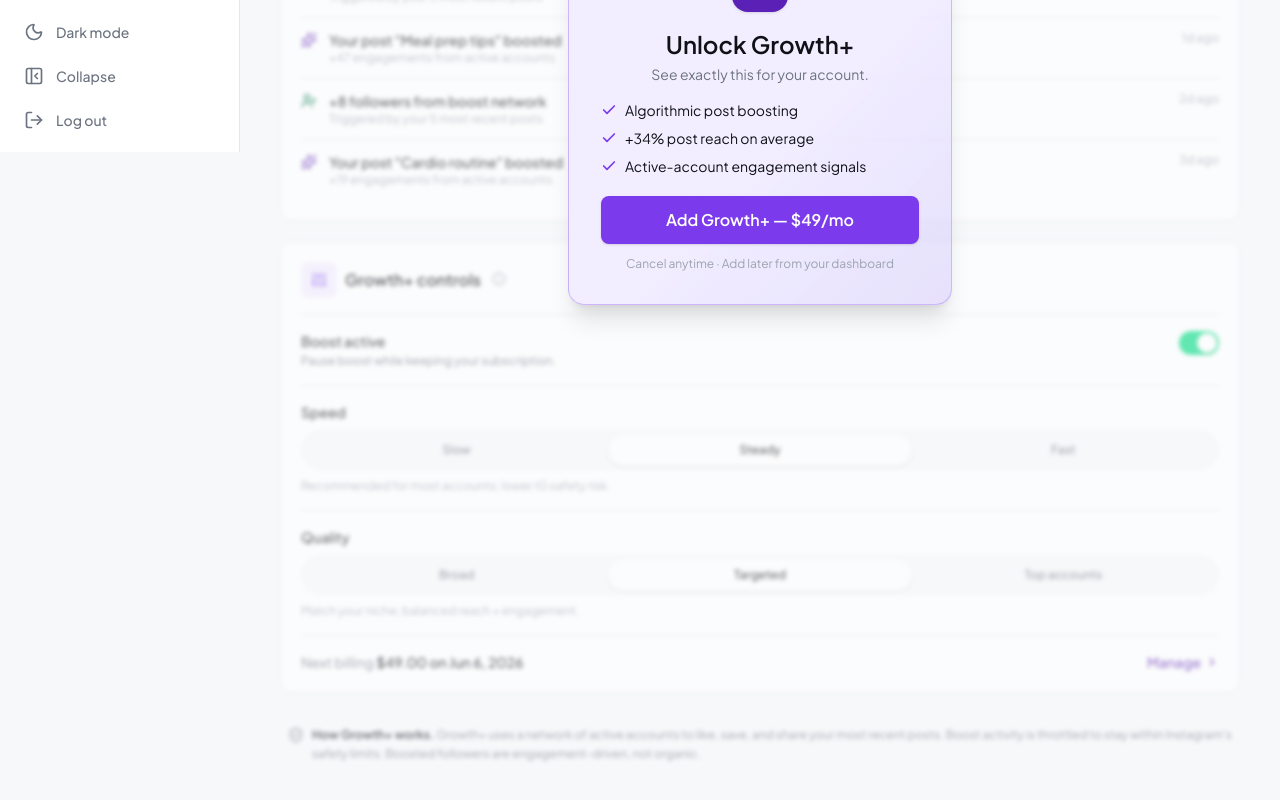
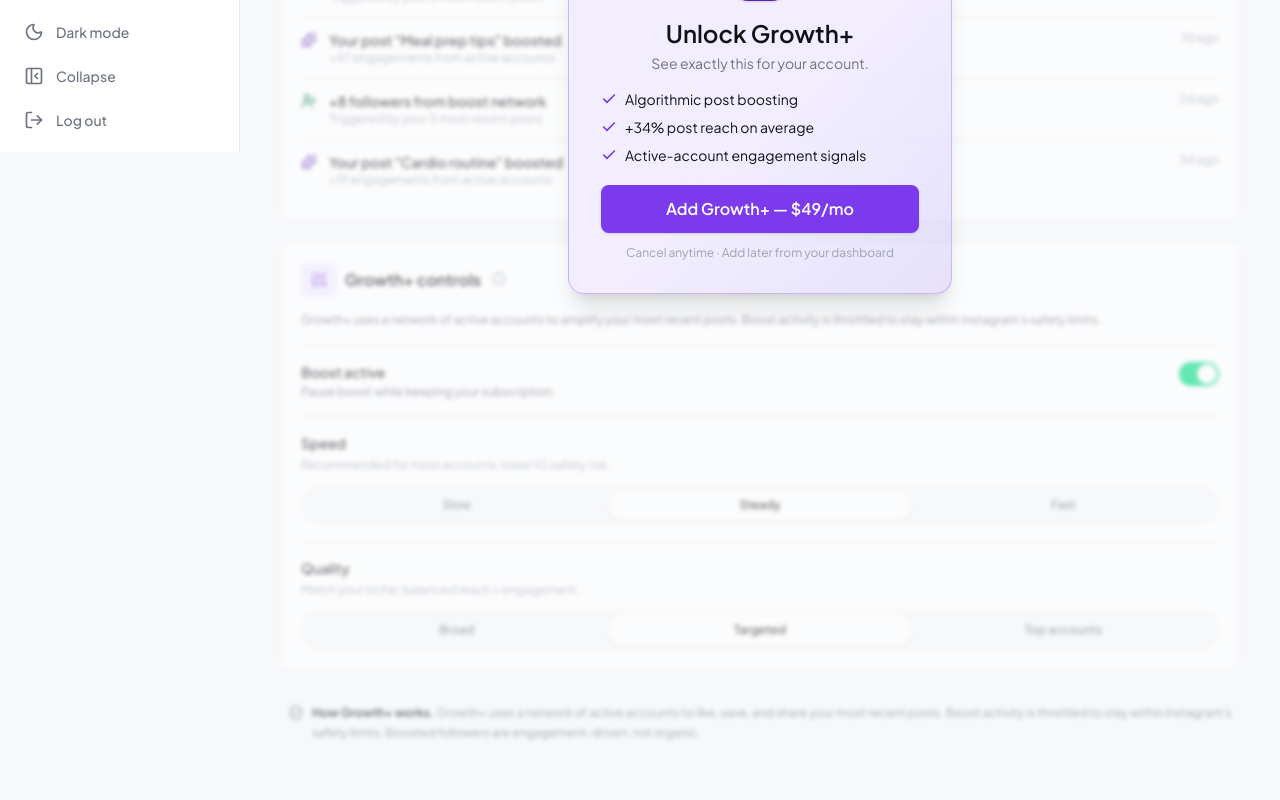
Before and after one commit to aleksandarstankovic-uiux/Kicksta, a React (Vite) app: page /growth-plus in a window 1280 px wide. Shown: the part 648-1448 px from the top of the page. After the commit the page ends 1426 px from the top, so only its background shows below. Built offline with nearby package versions, Linux system fonts and the light colour scheme.

Commit message:
refactor(growth-plus): inline how-it-works, move notes above controls, drop billing block

```diff
--- a/src/pages/growthPlus/GrowthPlusControls.jsx
+++ b/src/pages/growthPlus/GrowthPlusControls.jsx
@@ -1,17 +1,7 @@
-import { Link } from 'react-router-dom'
-import { ChevronRight, Sliders } from 'lucide-react'
+import { Sliders } from 'lucide-react'
 import CardChip from '@/components/CardChip'
 import InfoTooltip from '@/components/InfoTooltip'
 import { useGrowthConfig } from '@/stores/useGrowthConfig'
-import { mockGrowthPlusNextBillingAt } from '@/mocks/user'
-
-function formatBillingDate(iso) {
-  return new Date(iso).toLocaleDateString(undefined, {
-    month: 'short',
-    day: 'numeric',
-    year: 'numeric',
-  })
-}
 
 const SPEED_OPTIONS = [
   { value: 'slow', label: 'Slow', note: 'Easier on IG; fewer boosts per day.' },
@@ -25,9 +15,10 @@ const QUALITY_OPTIONS = [
   { value: 'top', label: 'Top accounts', note: 'Active accounts likely to like + save.' },
 ]
 
-// Growth+ operational controls — pause toggle + speed + quality segmented
-// controls + billing link. All in one section so the user has one place
-// to find every Growth+ lever.
+// Growth+ operational controls — leads with a one-line "how it works"
+// orientation, then pause + speed + quality. Each segment's per-option
+// note sits above the segmented control (between the title and the
+// buttons) so the explanation reads before the choice, not after.
 export default function GrowthPlusControls() {
   const config = useGrowthConfig((s) => s.config.growthPlusControls)
   const toggleEnabled = useGrowthConfig((s) => s.toggleGrowthPlusEnabled)
@@ -45,6 +36,12 @@ export default function GrowthPlusControls() {
         <InfoTooltip text="These controls only affect Growth+. Targeted Growth settings live on the Engagement page." />
       </div>
 
+      <p className="mt-3 text-xs leading-relaxed text-text-secondary">
+        Growth+ uses a network of active accounts to amplify your most recent
+        posts. Boost activity is throttled to stay within Instagram's safety
+        limits.
+      </p>
+
       <div className="mt-4 flex items-start justify-between gap-3 border-t border-border pt-4">
         <div className="min-w-0">
           <p className="text-sm font-medium text-text-primary">Boost active</p>
@@ -61,40 +58,24 @@ export default function GrowthPlusControls() {
 
       <div className="mt-4 border-t border-border pt-4">
         <p className="text-sm font-medium text-text-primary">Speed</p>
+        <p className="mt-1 text-xs text-text-muted">{speedNote}</p>
         <SegmentedControl
           options={SPEED_OPTIONS}
           value={config.speed}
           onChange={setSpeed}
           disabled={!config.enabled}
         />
-        <p className="mt-2 text-xs text-text-muted">{speedNote}</p>
       </div>
 
       <div className="mt-4 border-t border-border pt-4">
         <p className="text-sm font-medium text-text-primary">Quality</p>
+        <p className="mt-1 text-xs text-text-muted">{qualityNote}</p>
         <SegmentedControl
           options={QUALITY_OPTIONS}
           value={config.quality}
           onChange={setQuality}
           disabled={!config.enabled}
         />
-        <p className="mt-2 text-xs text-text-muted">{qualityNote}</p>
-      </div>
-
-      <div className="mt-4 flex items-center justify-between gap-3 border-t border-border pt-4">
-        <p className="text-sm text-text-secondary">
-          Next billing{' '}
-          <span className="font-medium text-text-primary">
-            $49.00 on {formatBillingDate(mockGrowthPlusNextBillingAt)}
-          </span>
-        </p>
-        <Link
-          to="/account/growth-plus"
-          className="inline-flex items-center gap-1 text-sm font-medium text-purple-text hover:underline"
-        >
-          Manage
-          <ChevronRight className="h-3.5 w-3.5" />
-        </Link>
       </div>
     </section>
   )
@@ -125,7 +106,7 @@ function CardToggle({ checked, onClick, ariaLabel }) {
 function SegmentedControl({ options, value, onChange, disabled }) {
   return (
     <div
-      className={`mt-2 flex w-full rounded-full bg-bg p-1 ${
+      className={`mt-3 flex w-full rounded-full bg-bg p-1 ${
         disabled ? 'opacity-60' : ''
       }`}
       aria-disabled={disabled}
```
